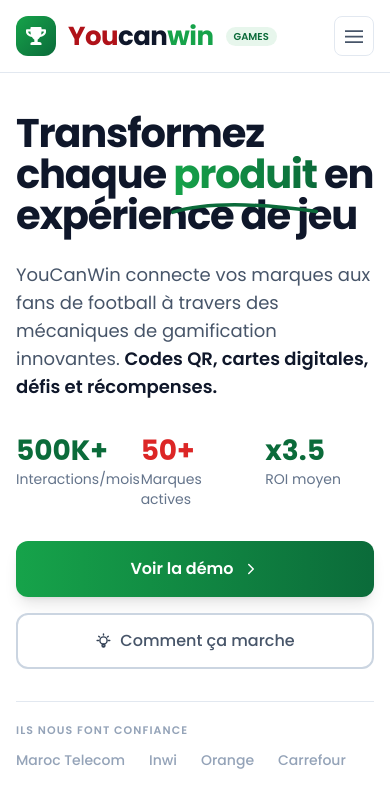
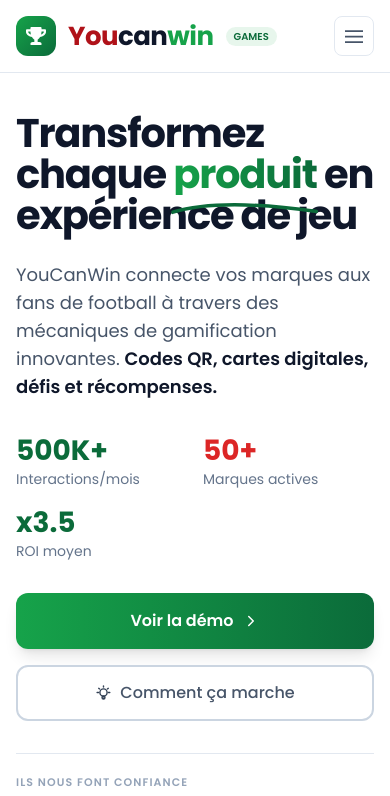
Before and after one commit to issamdi/frontend_challenge, a React (Vite) app in the folder app/: page / in a window 390 px wide. Shown: the top 796 px of the page. Built offline with nearby package versions, Linux system fonts and the light colour scheme.

Commit message:
minor fix for mobile view (no longer overlap)

```diff
--- a/app/src/components/sections/HeroSection.jsx
+++ b/app/src/components/sections/HeroSection.jsx
@@ -43,7 +43,7 @@
           </p>
 
           {/* Stats row */}
-          <div className="mt-8 grid grid-cols-3 gap-4 sm:gap-8">
+          <div className="mt-8 grid grid-cols-2 gap-4 sm:grid-cols-3 sm:gap-8">
             {heroStats.map(({ value, label, color }) => (
               <div key={value}>
                 <p
```
